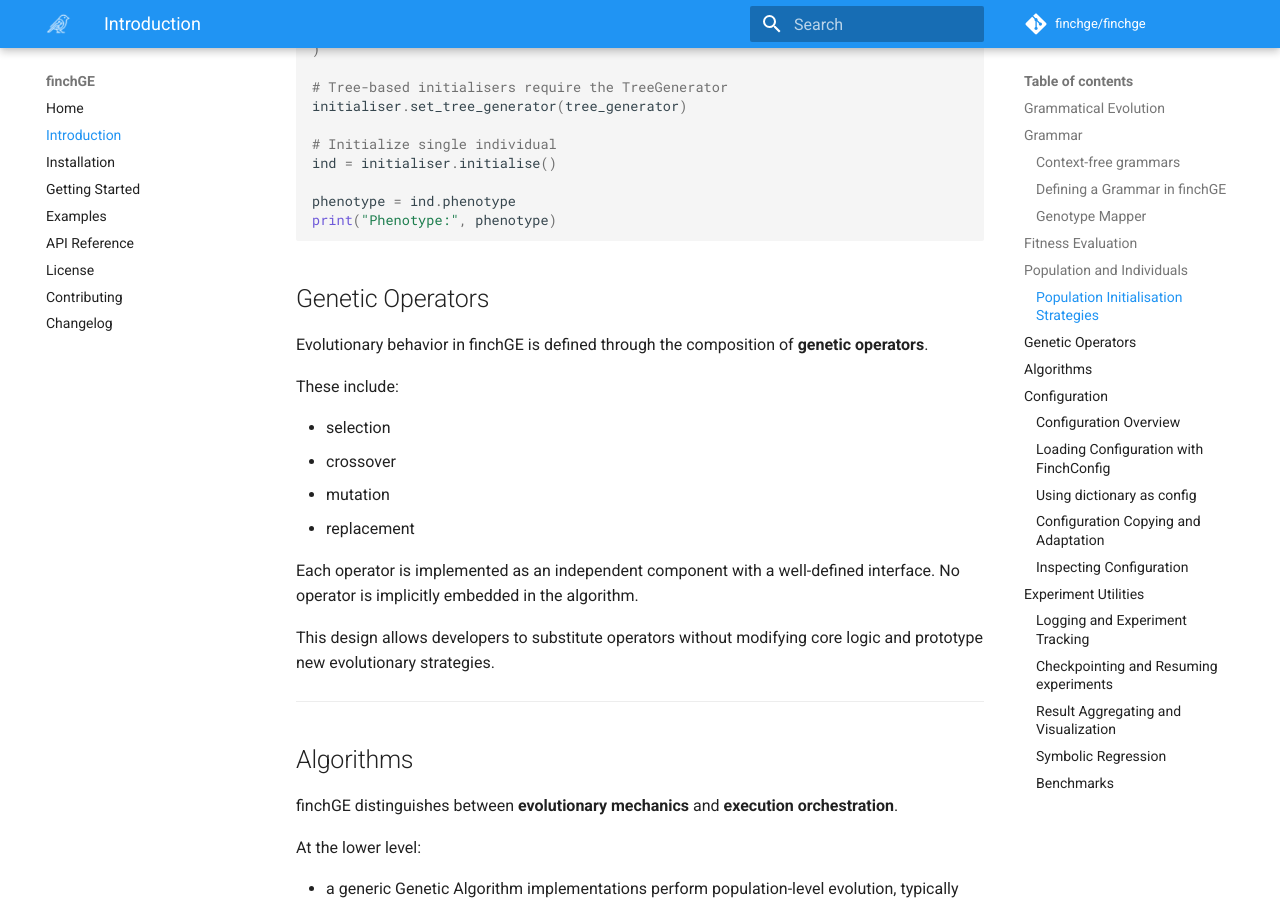
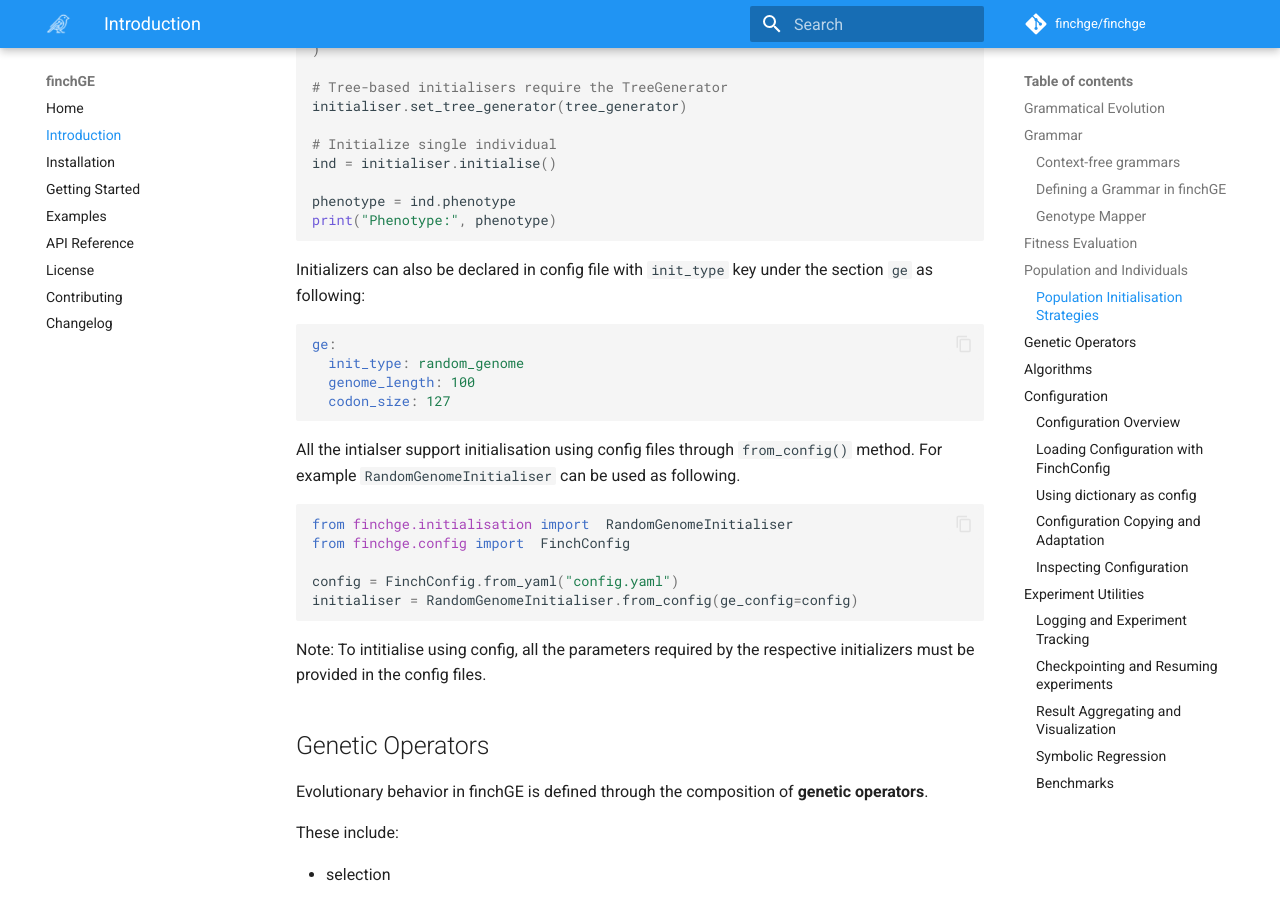
Before and after one commit to darshanz/finchge, an MkDocs documentation site: the page built from docs/introduction.md, in a window 1280 px wide and 900 px high, scrolled down 14729 px. Built offline with MkDocs 1.6.1 and Material for MkDocs 9.7.7, drawn with Linux system fonts in a browser that asks for light colours; comment, search, counter and statistics services are not loaded; the version menu is left out; some of the changed text lies outside the part shown.

Commit message:
refactor: updated initializers to use full config, read random seed from config itself.

````diff
--- a/docs/introduction.md
+++ b/docs/introduction.md
@@ -679,7 +679,7 @@ and further refined by Nicolau (2017).
 Unlike traditional depth-based routines, PTC2 focuses on the number of grammar expansions performed.
 It maintains a **frontier** of active non-terminals and selects the next node to expand **uniformly at random**.
 This process effectively eliminates the structural and left-recursive biases
-common in standard depth-first initialization.
+common in standard depth-first initialisation.
 
 ??? note "Refined PTC2 vs. PTC2D"
 
@@ -789,6 +789,31 @@ print("Phenotype:", phenotype)
 
 
 ```
+
+Initializers can also be declared in config file with `init_type` key under the section `ge` as following:
+
+
+```yaml
+
+ge:
+  init_type: random_genome
+  genome_length: 100
+  codon_size: 127
+```
+
+All the intialser support initialisation using config files through `from_config()` method.
+For example  `RandomGenomeInitialiser` can be used as following.
+
+```python
+from finchge.initialisation import  RandomGenomeInitialiser
+from finchge.config import  FinchConfig
+
+config = FinchConfig.from_yaml("config.yaml")
+initialiser = RandomGenomeInitialiser.from_config(ge_config=config)
+
+```
+
+Note: To intitialise using config, all the parameters required by the respective initializers must be provided in the config files.
 
 ## Genetic Operators
 
````
Also changed, not shown: 7 other files.
